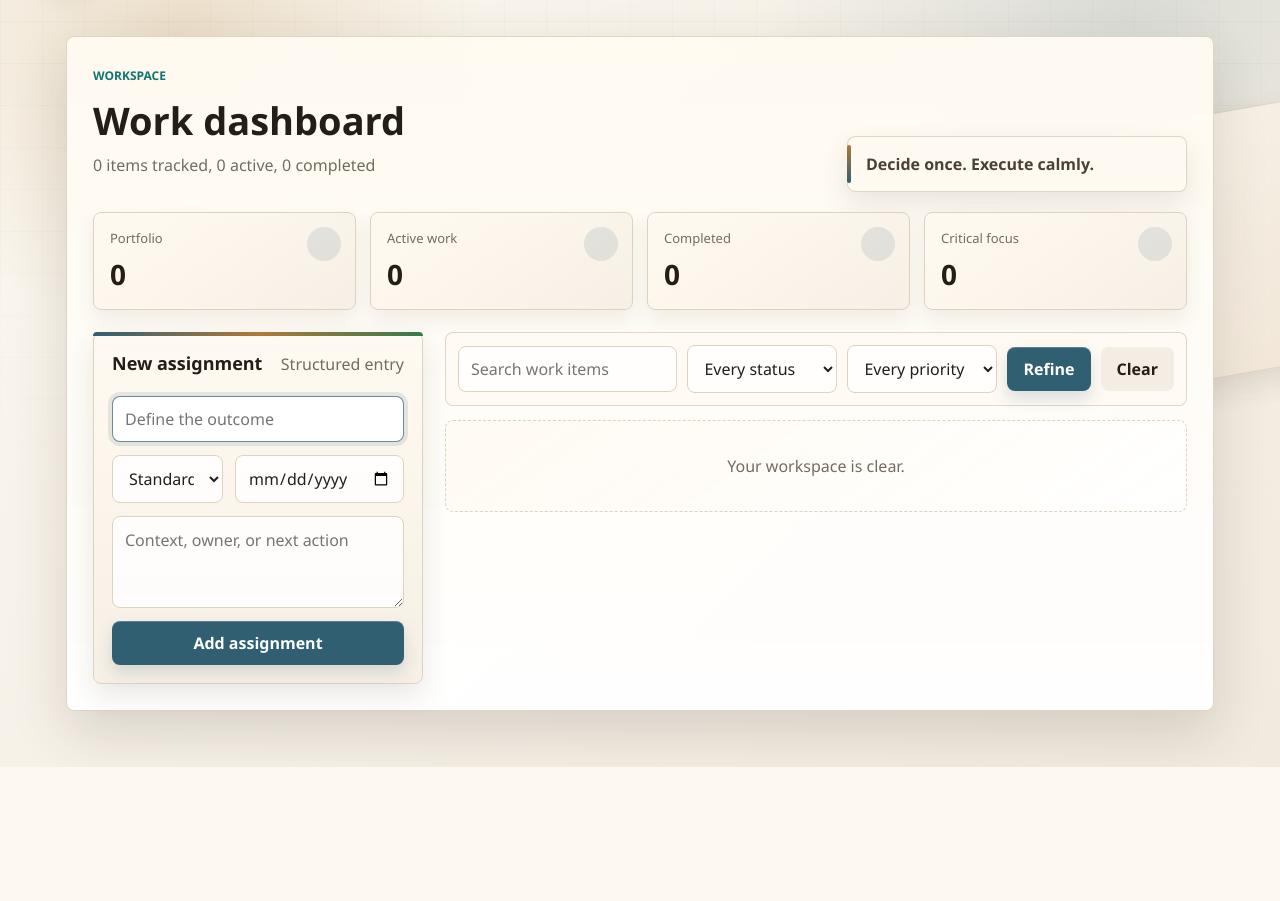
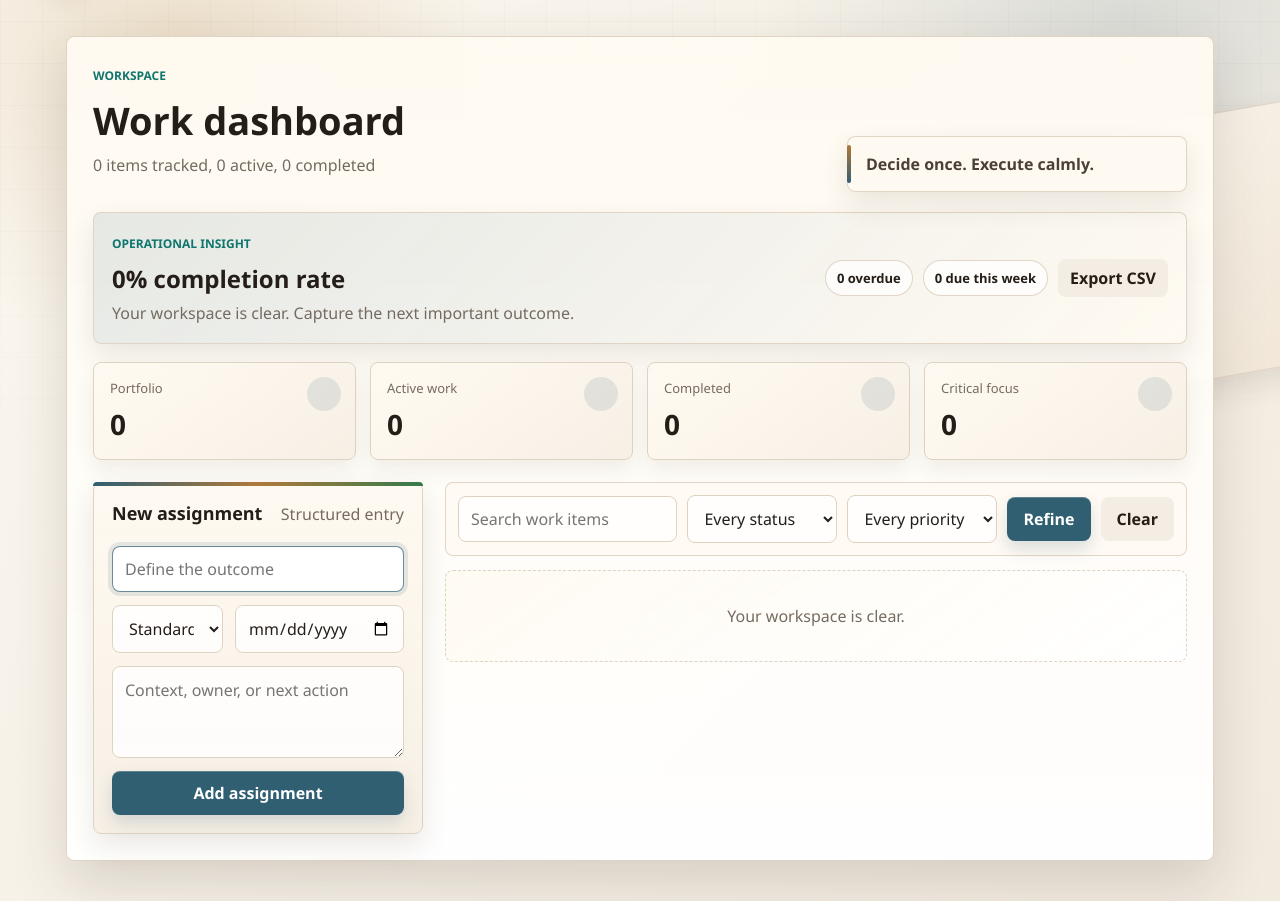
Before and after one commit to codecmy/Task-Management-System, a Flask app: page /dashboard in a window 1280 px wide. Shown: the part 63-964 px from the top of the page. Before the commit the page ends 830 px from the top, so only its background shows below. Run offline with Flask 3, Linux system fonts and the light colour scheme; the visitor is signed in with stand-in values (Sample User, id 1); data that the repository does not hold is empty.

Commit message:
Phase 4 Committed

```diff
--- a/smart-task-manager/app.py
+++ b/smart-task-manager/app.py
@@ -1,7 +1,9 @@
-from datetime import datetime
+from datetime import date, datetime, timedelta
+from io import StringIO
 from pathlib import Path
 
-from flask import Flask, flash, redirect, render_template, request, url_for
+import pandas as pd
+from flask import Flask, Response, flash, redirect, render_template, request, url_for
 from flask_login import current_user, login_required, login_user, logout_user
 from sqlalchemy import case, inspect, or_, text
 
@@ -51,6 +53,38 @@ def create_app():
             "description": description or None,
             "due_date": due_date,
             "priority": priority,
+        }
+
+    def build_task_insights(tasks):
+        today = date.today()
+        upcoming_limit = today + timedelta(days=7)
+        active_tasks = [task for task in tasks if task.status == TaskStatus.TODO.value]
+        overdue = [
+            task for task in active_tasks if task.due_date is not None and task.due_date < today
+        ]
+        due_soon = [
+            task
+            for task in active_tasks
+            if task.due_date is not None and today <= task.due_date <= upcoming_limit
+        ]
+        completion_rate = round(
+            (sum(1 for task in tasks if task.status == TaskStatus.DONE.value) / len(tasks)) * 100
+        ) if tasks else 0
+
+        if overdue:
+            recommendation = "Start with overdue work before taking on anything new."
+        elif due_soon:
+            recommendation = "Your next seven days have movement. Review dates before adding more."
+        elif active_tasks:
+            recommendation = "You have active work without urgent deadlines. Choose one clear next action."
+        else:
+            recommendation = "Your workspace is clear. Capture the next important outcome."
+
+        return {
+            "completion_rate": completion_rate,
+            "due_soon": len(due_soon),
+            "overdue": len(overdue),
+            "recommendation": recommendation,
         }
 
     @app.route("/")
@@ -166,9 +200,11 @@ def create_app():
             "done": sum(1 for task in all_user_tasks if task.status == TaskStatus.DONE.value),
             "high": sum(1 for task in all_user_tasks if task.priority == TaskPriority.HIGH.value),
         }
+        insights = build_task_insights(all_user_tasks)
 
         return render_template(
             "dashboard.html",
+            insights=insights,
             priority_filter=priority_filter,
             search=search,
             stats=stats,
@@ -207,6 +243,34 @@ def create_app():
 
         return render_template("edit_task.html", task=task)
 
+    @app.route("/tasks/export.csv")
+    @login_required
+    def export_tasks():
+        tasks = (
+            Task.query.filter_by(user_id=current_user.id)
+            .order_by(Task.created_at.desc())
+            .all()
+        )
+        rows = [
+            {
+                "title": task.title,
+                "description": task.description or "",
+                "priority": task.priority,
+                "status": task.status,
+                "due_date": task.due_date.isoformat() if task.due_date else "",
+                "created_at": task.created_at.isoformat(),
+                "updated_at": task.updated_at.isoformat(),
+            }
+            for task in tasks
+        ]
+        output = StringIO()
+        pd.DataFrame(rows).to_csv(output, index=False)
+        return Response(
+            output.getvalue(),
+            headers={"Content-Disposition": "attachment; filename=smart_tasks.csv"},
+            mimetype="text/csv",
+        )
+
     @app.route("/tasks/<int:task_id>/delete", methods=["POST"])
     @login_required
     def delete_task(task_id):
--- a/smart-task-manager/static/css/style.css
+++ b/smart-task-manager/static/css/style.css
@@ -455,6 +455,49 @@ button:hover,
   padding: 14px 18px;
 }
 
+.insight-panel {
+  align-items: center;
+  background:
+    linear-gradient(135deg, rgba(49, 95, 114, 0.12), rgba(255, 250, 241, 0.86));
+  border: 1px solid rgba(222, 210, 193, 0.9);
+  border-radius: 8px;
+  box-shadow: var(--shadow-soft);
+  display: flex;
+  gap: 20px;
+  justify-content: space-between;
+  margin-bottom: 18px;
+  padding: 18px;
+}
+
+.insight-panel h2 {
+  font-size: 24px;
+  margin-bottom: 6px;
+}
+
+.insight-panel p {
+  color: var(--muted);
+  line-height: 1.5;
+  margin-bottom: 0;
+}
+
+.insight-metrics {
+  align-items: center;
+  display: flex;
+  flex-wrap: wrap;
+  gap: 10px;
+  justify-content: flex-end;
+}
+
+.insight-metrics span {
+  background: rgba(255, 255, 255, 0.72);
+  border: 1px solid rgba(222, 210, 193, 0.9);
+  border-radius: 999px;
+  color: var(--text);
+  font-size: 13px;
+  font-weight: 750;
+  padding: 8px 11px;
+}
+
 .stats-grid {
   display: grid;
   gap: 14px;
@@ -697,6 +740,15 @@ button:hover,
     flex: auto;
     width: 100%;
   }
+
+  .insight-panel {
+    align-items: stretch;
+    flex-direction: column;
+  }
+
+  .insight-metrics {
+    justify-content: flex-start;
+  }
 }
 
 @media (max-width: 720px) {
--- a/smart-task-manager/templates/dashboard.html
+++ b/smart-task-manager/templates/dashboard.html
@@ -13,6 +13,19 @@
       <blockquote class="dashboard-quote">
         <p>Decide once. Execute calmly.</p>
       </blockquote>
+    </div>
+
+    <div class="insight-panel">
+      <div>
+        <span class="eyebrow">Operational insight</span>
+        <h2>{{ insights.completion_rate }}% completion rate</h2>
+        <p>{{ insights.recommendation }}</p>
+      </div>
+      <div class="insight-metrics">
+        <span>{{ insights.overdue }} overdue</span>
+        <span>{{ insights.due_soon }} due this week</span>
+        <a class="button secondary compact" href="{{ url_for('export_tasks') }}">Export CSV</a>
+      </div>
     </div>
 
     <div class="stats-grid">
```
